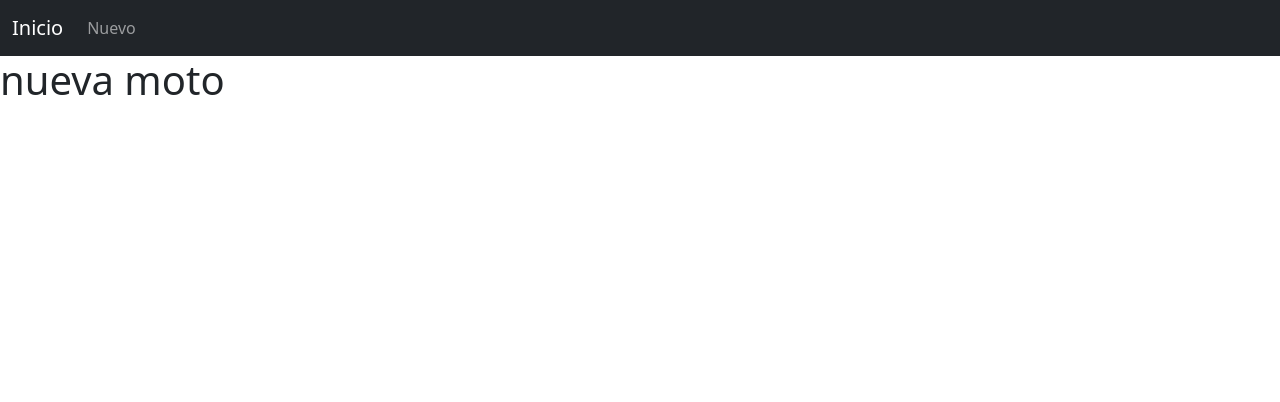
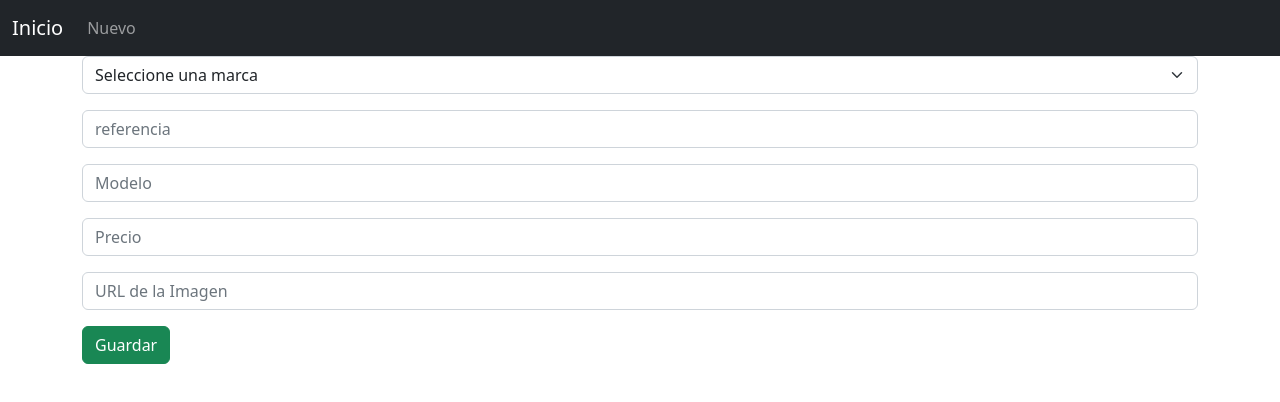
Before and after one commit to SchwabMaximiliano/CRUD2, a React (Create React App) app: page /new in a window 1280 px wide. Shown: the top 402 px of the page. Built offline with nearby package versions, Linux system fonts and the light colour scheme.

Commit message:
agregando create

```diff
--- a/db.json
+++ b/db.json
@@ -6,7 +6,7 @@
       "model": "2020",
       "reference": "FZ 150",
       "price": 800000,
-          "image": "https://motos0km.com.ar/fichas-tecnicas/yamaha/fz-s-fi/"
+      "image": "https://http2.mlstatic.com/D_NQ_NP_829371-MLA47073977492_082021-W.webp"
     },
     {
       "id": 2,
@@ -14,31 +14,39 @@
       "model": "2022",
       "reference": "CB 190",
       "price": 850000,
-          "image": "https://ar.motor1.com/news/474170/lanzamiento-honda-cb190r-nacional/"
+      "image": "https://http2.mlstatic.com/D_NQ_NP_898092-MLA50906335873_072022-W.webp"
     },
     {
-          "id": 1,
+      "id": 3,
       "mark": "Suzuki",
       "model": "2019",
       "reference": "Gixxer 150",
       "price": 750000,
-          "image": "https://motos.suzuki.com.mx/garage/gixxer-150"
+      "image": "https://http2.mlstatic.com/D_NQ_NP_614390-MLA51111613542_082022-W.webp"
     },
     {
-          "id": 1,
+      "id": 4,
       "mark": "Zanella",
       "model": "2018",
       "reference": "Rx 150",
-          "price": 650000,
-          "image": "https://motos0km.com.ar/fichas-tecnicas/zanella/rx-150-next/"
+      "price": 318000,
+      "image": "https://http2.mlstatic.com/D_NQ_NP_826979-MLA46653882910_072021-W.webp"
     },
     {
-          "id": 1,
+      "id": 5,
       "mark": "Rouser",
       "model": "2017",
       "reference": "NS 200",
-          "price": 680000,
-          "image": "http://cetrogarmotos.com.ar/producto/bajaj-rouser-200-ns-2/"
+      "price": 720000,
+      "image": "https://http2.mlstatic.com/D_NQ_NP_770617-MLA50595016532_072022-W.webp"
+    },
+    {
+      "mark": "Yamaha",
+      "model": "2022",
+      "reference": "Piñon Fijo",
+      "price": "2",
+      "image": "https://http2.mlstatic.com/D_NQ_NP_656130-MLA26271550586_112017-O.jpg",
+      "id": 6
     }
   ]
 }
--- a/package.json
+++ b/package.json
@@ -15,6 +15,7 @@
     "react-dom": "^18.2.0",
     "react-router-dom": "^6.3.0",
     "react-scripts": "5.0.1",
+    "sweetalert2": "^11.4.29",
     "web-vitals": "^2.1.4"
   },
   "scripts": {
--- /dev/null
+++ b/src/components/MotorcycleCard.jsx
@@ -0,0 +1,28 @@
+import { Card, ListGroup, ListGroupItem } from "react-bootstrap";
+import { Link } from "react-router-dom";
+import "../styles/styles.css";
+
+export default function MotorcycleCard(props){
+
+
+
+    return(
+        <div className="col-4 mb-3">
+            <Link to="/new" className="normal-text">
+            <Card>
+                <img src={props.motorcycle.image} alt={props.motorcycle.reference} className="card-img-top image-card" />
+                <Card.Body>
+                    <Card.Title className="text-center">{props.motorcycle.reference}</Card.Title>
+                    <ListGroup className="mb-2" >
+                        <ListGroupItem><strong>MODELO: </strong>{props.motorcycle.model}</ListGroupItem>
+                        <ListGroupItem><strong>MARCA: </strong>{props.motorcycle.mark}</ListGroupItem>
+                        <ListGroupItem><strong>PRECIO: </strong>{props.motorcycle.price}</ListGroupItem>
+                    </ListGroup>
+                    <button className="btn btn-danger me-2">Eliminar</button>
+                    <button className="btn btn-primary me-2">Editar</button>
+                </Card.Body>
+            </Card>
+            </Link>
+        </div>
+    )
+}
--- a/src/components/MotorcyclesList.jsx
+++ b/src/components/MotorcyclesList.jsx
@@ -1,5 +1,7 @@
 import axios from "axios";
-import React, { useEffect } from "react";
+import React, { useEffect, useState } from "react";
+import MotorcycleCard from "./MotorcycleCard";
+import {Container, Row} from "react-bootstrap";
 
 export default function MotorcyclesList() {
 
@@ -10,15 +12,26 @@ export default function MotorcyclesList() {
         return response;
     }
 
+    const [list, setList] = useState([]);
+
     useEffect(()=>{
         getData().then((response) => {
-            console.log(response)
+        setList(response.data);
         })
     }, [])
 
     return(
-        <div>
-            lista de motos
-        </div>
+        <Container className="mb-5">
+        <Row>
+            {
+                list.map((motorcycle, index)=>(
+                    <MotorcycleCard
+                    key={index}
+                    motorcycle={motorcycle}
+                    />
+                ))
+            }
+        </Row>
+        </Container>
     )
 }
--- a/src/components/NewMotorCycle.jsx
+++ b/src/components/NewMotorCycle.jsx
@@ -1,7 +1,104 @@
+import { useState } from "react";
+import {Container, Form} from "react-bootstrap";
+import "../styles/styles.css"
+import axios from "axios";
+import Swal from 'sweetalert2'
+
 export default function NewMotorCycle() {
+
+    const [data, setData] = useState({
+        mark: "",
+        model: "",
+        reference: "",
+        price: "",
+        image: ""
+    })
+
+    const handleChange = ({target}) =>{
+        setData({
+            ...data, [target.name]: target.value
+        })
+    }
+
+    const URL = "http://localhost:3002/motorcycles";
+
+    const handleSubmit = async (e) => {
+        e.preventDefault();
+        const response = await axios.post(URL, data);
+        if(response.status === 201){
+            Swal.fire(
+                'Guardado!',
+                `La moto ${response.data.reference} ha sido guardada`,
+                'success'
+            )
+        }else{
+            Swal.fire(
+                'Error!',
+                'Hubo un problema al guardar la moto',
+                'error'
+            )
+        }
+    }
+
     return(
-        <div>
-           <h1>nueva moto</h1>
-        </div>
+        <Container>
+            <Form onSubmit={handleSubmit}>
+                <Form.Group className="mb-3">
+                    <Form.Select
+                        name="mark"
+                        onChange={handleChange}
+                        required
+                    >
+                        <option value="">Seleccione una marca</option>
+                        <option value="Yamaha">Yamaha</option>
+                        <option value="Yamaha">Honda</option>
+                        <option value="Yamaha">Rouser</option>
+                        <option value="Yamaha">Zanella</option>
+                        <option value="Yamaha">Suzuki</option>
+                    </Form.Select>
+                </Form.Group>
+                <Form.Group className="mb-3">
+                    <Form.Control
+                        type="text"
+                        name="reference"
+                        placeholder="referencia"
+                        value={data.reference}
+                        onChange={handleChange}
+                        required
+                    />
+                </Form.Group>
+                <Form.Group className="mb-3">
+                    <Form.Control
+                        type="text"
+                        name="model"
+                        placeholder="Modelo"
+                        value={data.model}
+                        onChange={handleChange}
+                        required
+                    />
+                </Form.Group>
+                <Form.Group className="mb-3">
+                    <Form.Control
+                        type="number"
+                        name="price"
+                        placeholder="Precio"
+                        value={data.price}
+                        onChange={handleChange}
+                        required
+                    />
+                </Form.Group>
+                <Form.Group className="mb-3">
+                    <Form.Control
+                        type="text"
+                        name="image"
+                        placeholder="URL de la Imagen"
+                        value={data.image}
+                        onChange={handleChange}
+                        required
+                    />
+                </Form.Group>
+                <button className="btn btn-success">Guardar</button>
+            </Form>
+        </Container>
     )
 }
--- /dev/null
+++ b/src/styles/styles.css
@@ -0,0 +1,12 @@
+.image-card{
+    width: 100%;
+    height: 300px;
+    object-fit: cover;
+}
+
+.normal-text,
+.normal-text:hover {
+    cursor: pointer;
+    text-decoration: none;
+    color: black;
+}
```
Also changed, not shown: 1 other file (tests, documents, lock files or other folders). Lines whose indentation alone changed are shown as unchanged.
